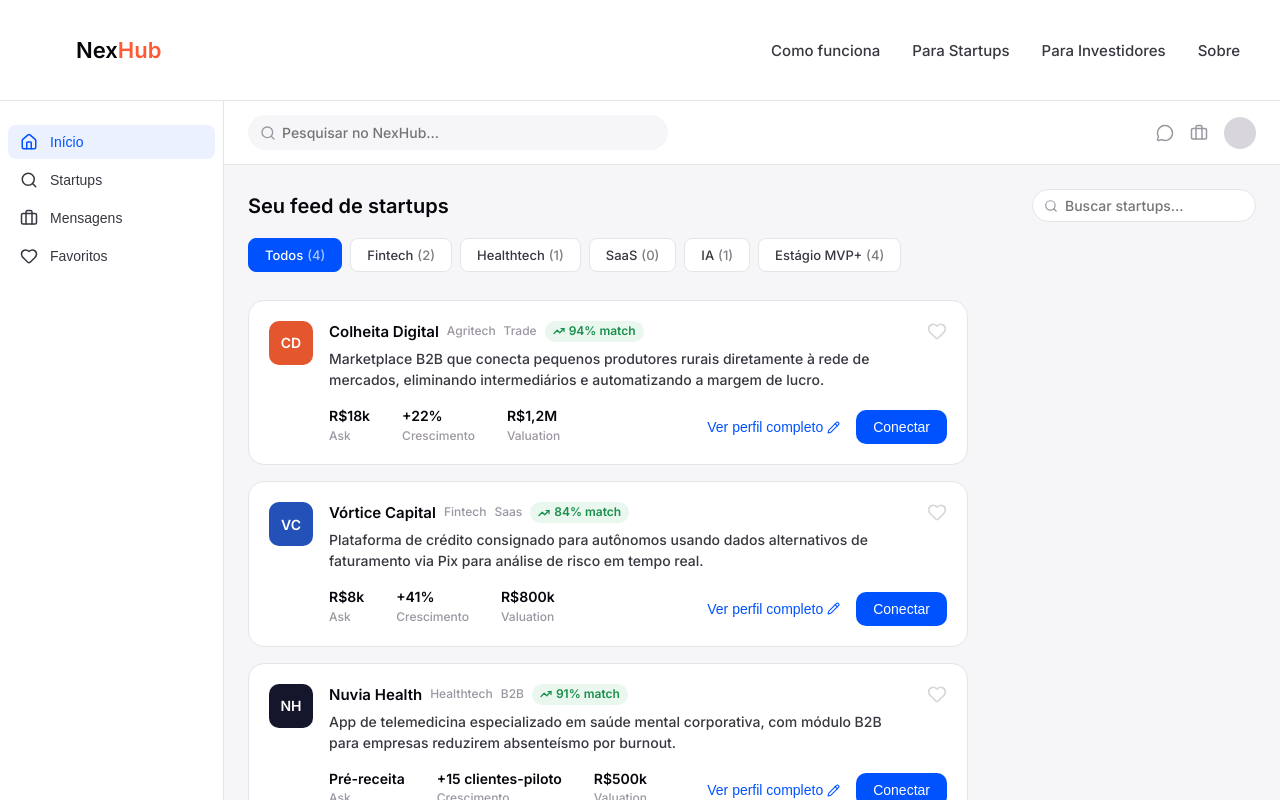
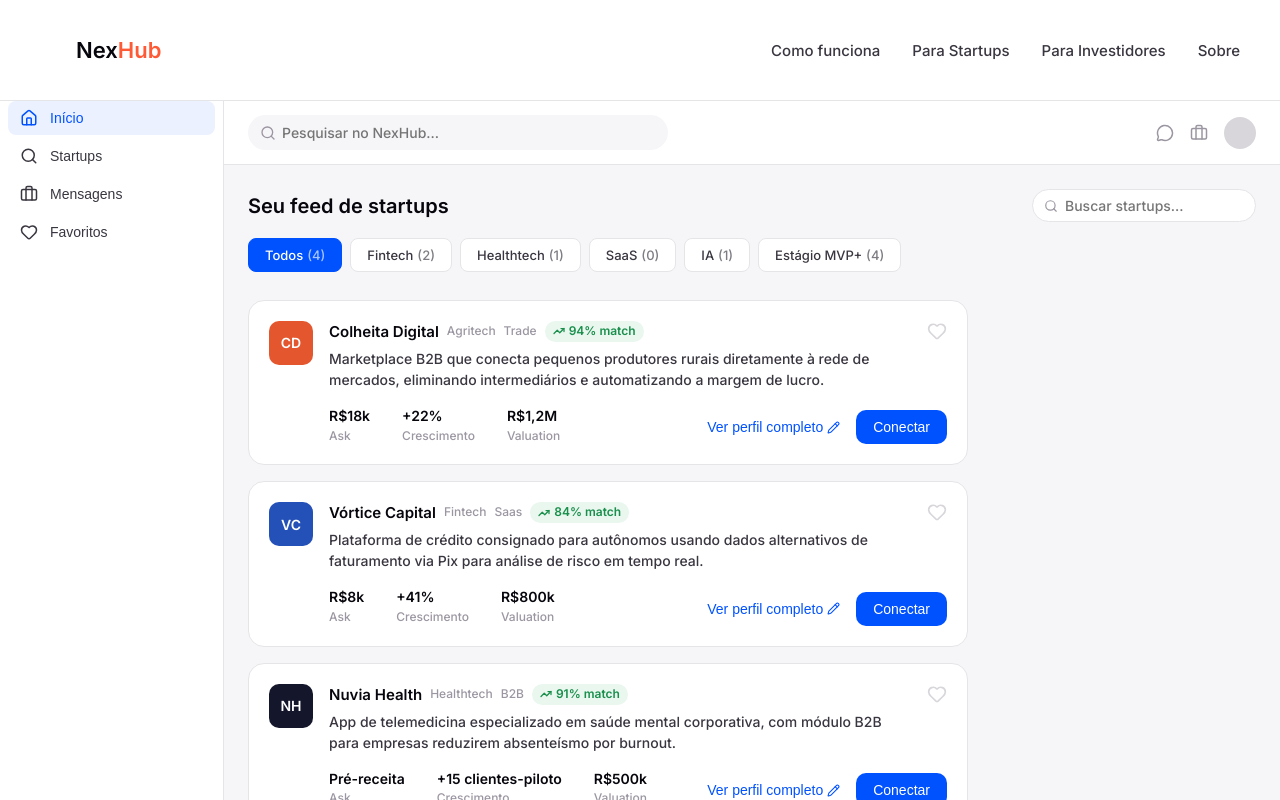
Before and after one commit to Andrewkaue10/Front_end_PI, a React (Vite) app in the folder Fron-pi/: page /feed in a window 1280 px wide. Shown: the top 800 px of the page. Built offline with nearby package versions, Linux system fonts and the light colour scheme.

Commit message:
style: padding ajustado no sidebar

```diff
--- a/Fron-pi/src/pages/Feed/Feed.css
+++ b/Fron-pi/src/pages/Feed/Feed.css
@@ -15,7 +15,7 @@
   background: #ffffff;
   display: flex;
   flex-direction: column;
-  padding: 24px 0;
+  padding: 0 0 16px;
 }
 
 @media (min-width: 768px) {
```
